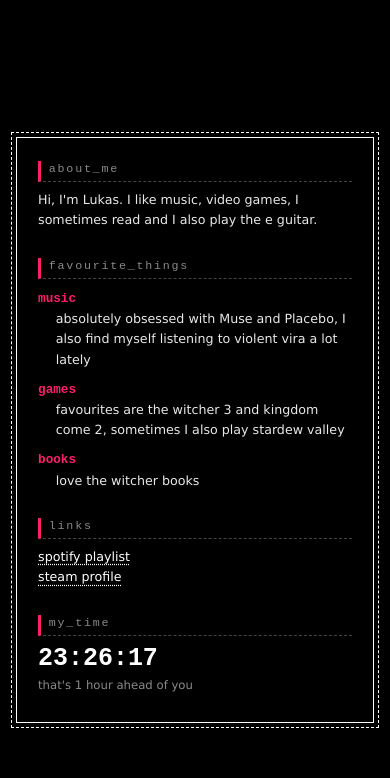
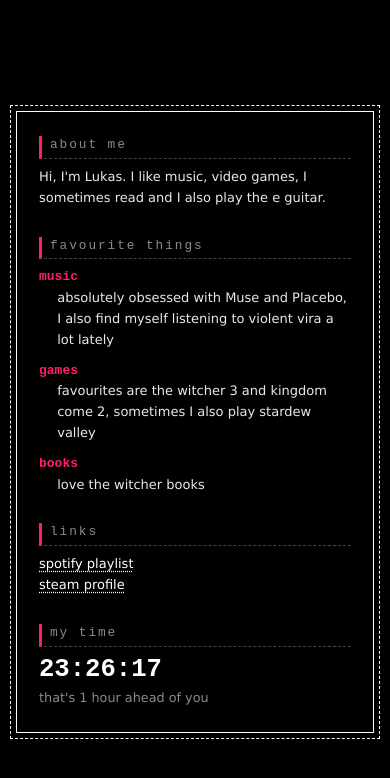
Before and after one commit to lukasvx/lukasvx.github.io, a plain HTML site: page index.html in a window 390 px wide. Drawn offline with Linux system fonts and the light colour scheme.

Commit message:
Spaces in section titles; mobile and edge-case CSS hardening
Co-Authored-By: Claude Sonnet 5.5 <noreply@anthropic.com>

```diff
--- a/css/style.css
+++ b/css/style.css
@@ -13,14 +13,18 @@
 
 html {
     background: #000;
-    font-size: clamp(13px, 4vw, 18px);
+    /* 16px on phones (keeps text readable), up to 18px on larger screens */
+    font-size: clamp(16px, 2.5vw, 18px);
     -webkit-text-size-adjust: 100%;
+    text-size-adjust: 100%;
 }
 
 body {
     margin: 0;
+    background: #000;
     color: var(--text);
     font: 0.8125rem/1.6 var(--font);
+    overflow-wrap: anywhere;
 }
 
 .wrap {
@@ -28,29 +32,40 @@ body {
     min-height: 100vh;
     min-height: 100dvh;
     margin: 0 auto;
-    padding: 2.5rem 1rem 1.5rem;
+    padding:
+        max(1.5rem, env(safe-area-inset-top))
+        max(1rem, env(safe-area-inset-right))
+        max(1.5rem, env(safe-area-inset-bottom))
+        max(1rem, env(safe-area-inset-left));
     display: flex;
     flex-direction: column;
     justify-content: center;
+}
+
+main {
+    padding: 1.5rem 1.375rem;
+    border: 1px solid #fff;
+    outline: 1px dashed #fff;
+    outline-offset: 0.3125rem;
 }
 
 section {
     margin: 0 0 1.75rem;
 }
 
+section:last-child {
+    margin-bottom: 0;
+}
+
 h2 {
     margin: 0 0 0.5rem;
-    padding-bottom: 0.25rem;
+    padding: 0 0 0.25rem 0.5rem;
     border-bottom: 1px dashed var(--line);
-    font: 400 0.75rem/1.4 var(--mono);
+    border-left: 3px solid var(--accent);
+    font: 400 0.8rem/1.4 var(--mono);
     letter-spacing: 0.15em;
     text-transform: lowercase;
     color: var(--muted);
-}
-
-h2 {
-    border-left: 3px solid var(--accent);
-    padding-left: 0.5rem;
 }
 
 p {
@@ -68,6 +83,9 @@ dt {
     color: var(--accent);
 }
 
+dt:first-child {
+    margin-top: 0;
+}
 
 dd {
     margin: 0 0 0 1.4em;
@@ -81,8 +99,7 @@ ul {
 
 a {
     color: #fff;
-    text-decoration: underline;
-    text-decoration-style: dotted;
+    text-decoration: underline dotted;
     text-underline-offset: 0.1875rem;
 }
 
@@ -96,41 +113,19 @@ a:focus-visible {
 
 .clock {
     font: 700 1.6rem/1.2 var(--mono);
+    font-variant-numeric: tabular-nums;
     color: #fff;
-}
-
-.cursor {
-    color: var(--accent);
-    animation: blink 1s steps(1) infinite;
 }
 
 .diff {
     margin-top: 0.125rem;
-    font-size: 0.75rem;
+    font-size: 0.8rem;
     color: var(--muted);
-}
-
-footer {
-    padding-top: 0.75rem;
-    text-align: center;
-    font-size: 0.6875rem;
-    letter-spacing: 0.5em;
-    color: var(--line);
 }
 
 ::selection {
     background: var(--accent);
     color: #000;
-}
-
-@keyframes blink {
-    50% { opacity: 0; }
-}
-
-@media (prefers-reduced-motion: reduce) {
-    .cursor {
-        animation: none;
-    }
 }
 
 @media (pointer: coarse) {
@@ -140,9 +135,23 @@ footer {
     }
 }
 
-main {
-    padding: 1.5rem 1.375rem 0;
-    border: 1px solid #fff;
-    outline: 1px dashed #fff;
-    outline-offset: 0.3125rem;
+@media (max-width: 360px) {
+    main {
+        padding: 1.125rem 1rem;
+    }
+
+    h2 {
+        letter-spacing: 0.08em;
+    }
 }
+
+@media (max-height: 480px) and (orientation: landscape) {
+    .wrap {
+        padding-top: 1rem;
+        padding-bottom: 1rem;
+    }
+
+    section {
+        margin-bottom: 1.25rem;
+    }
+}
--- a/index.html
+++ b/index.html
@@ -18,12 +18,12 @@
 
         <main>
             <section id="about" aria-labelledby="about-title">
-                <h2 id="about-title">about_me</h2>
+                <h2 id="about-title">about me</h2>
                 <p>Hi, I'm Lukas. I like music, video games, I sometimes read and I also play the e guitar.</p>
             </section>
 
             <section id="favourites" aria-labelledby="fav-title">
-                <h2 id="fav-title">favourite_things</h2>
+                <h2 id="fav-title">favourite things</h2>
                 <dl>
                     <dt>music</dt>
                     <dd>absolutely obsessed with Muse and Placebo, I also find myself listening to violent vira a lot lately</dd>
@@ -43,7 +43,7 @@
             </section>
 
             <section id="time" aria-labelledby="time-title">
-                <h2 id="time-title">my_time</h2>
+                <h2 id="time-title">my time</h2>
                 <p class="clock"><time id="local-time">--:--:--</time></p>
                 <p class="diff" id="time-diff"></p>
             </section>
```
